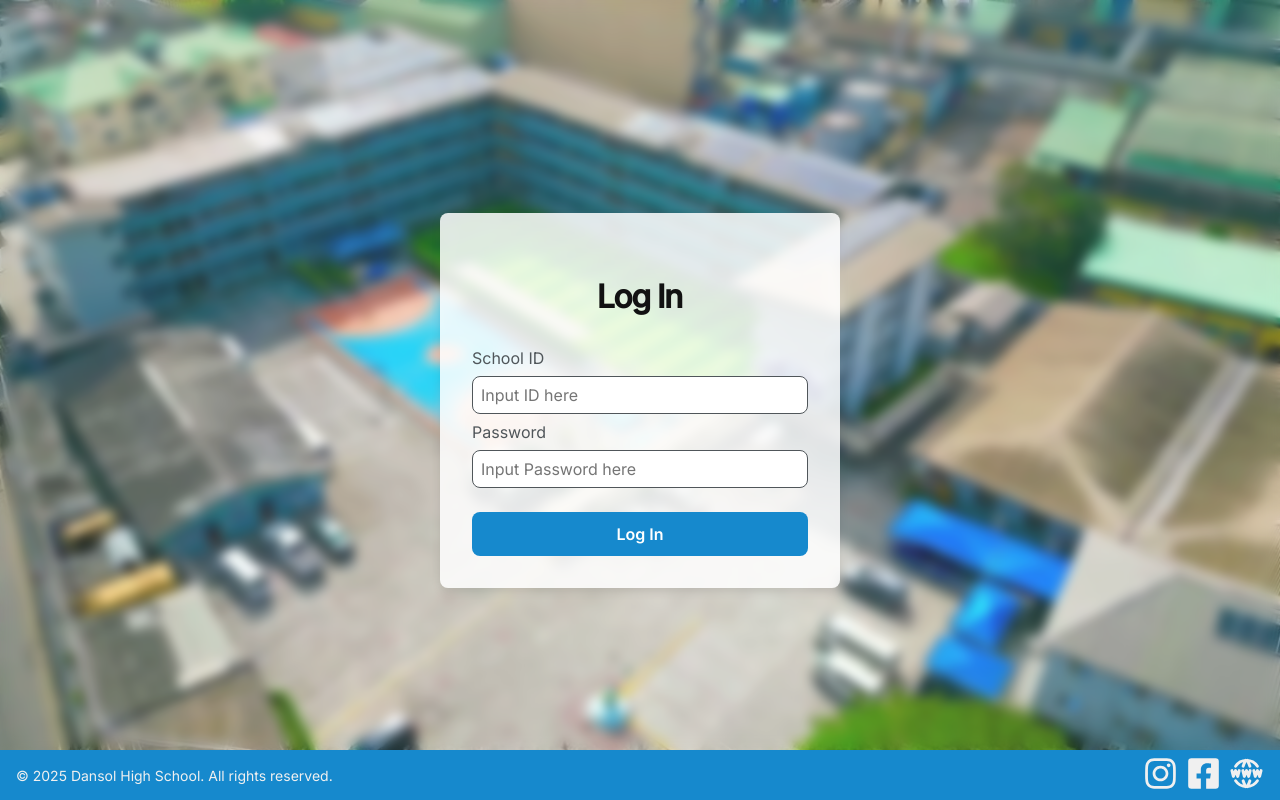
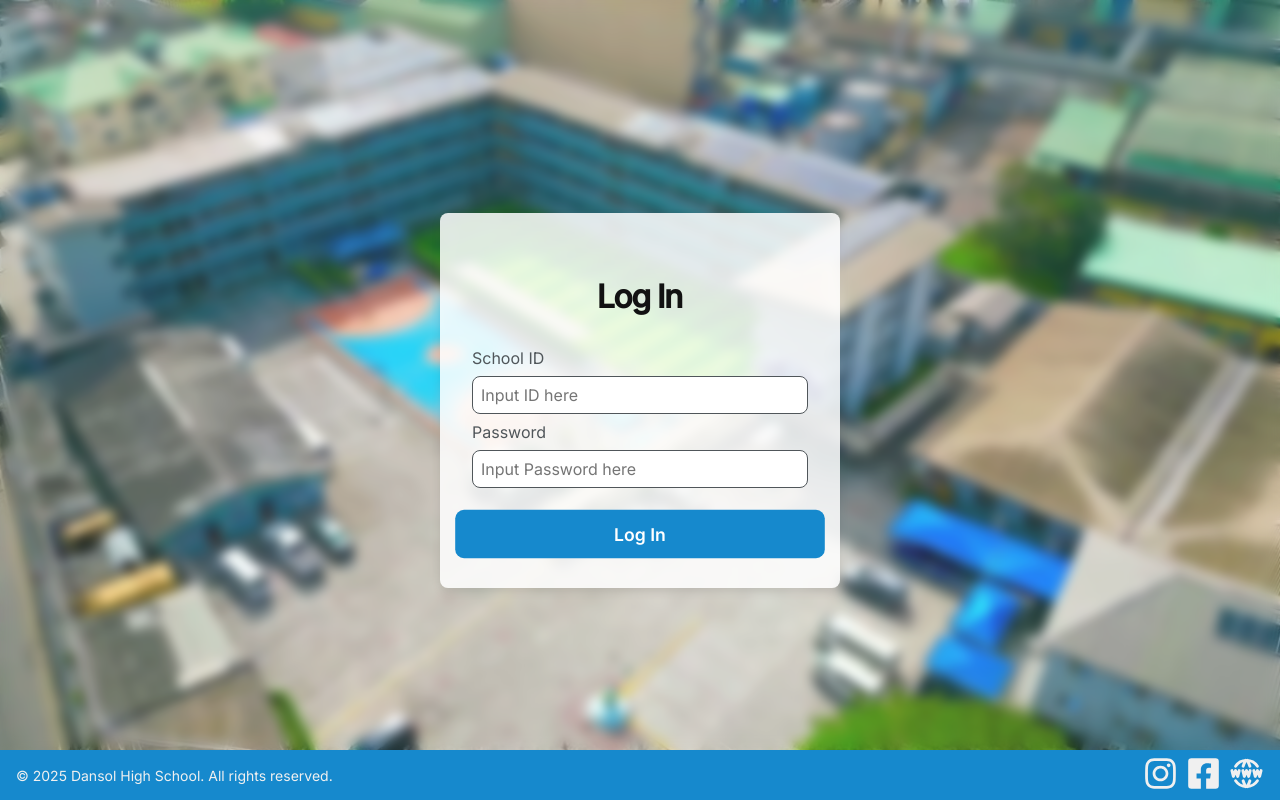
Before and after one commit to Toni-Coker/Dansol-SMS, a React (Vite) app in the folder Dansol_SMS/: page /login in a window 1280 px wide. In both pictures the pointer is over the button "Log In". Built offline with nearby package versions, Linux system fonts and the light colour scheme.

Commit message:
updated log in page styling

```diff
--- a/Dansol_SMS/src/components/Login.css
+++ b/Dansol_SMS/src/components/Login.css
@@ -108,3 +108,7 @@ input {
   cursor: pointer;
   transition: var(--transition);
 }
+
+.login-button:hover{
+  transform: scale(1.1);
+}
```
